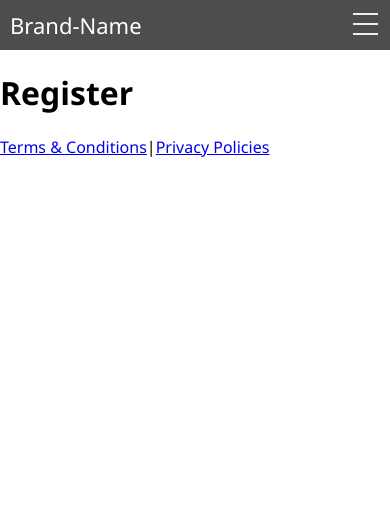
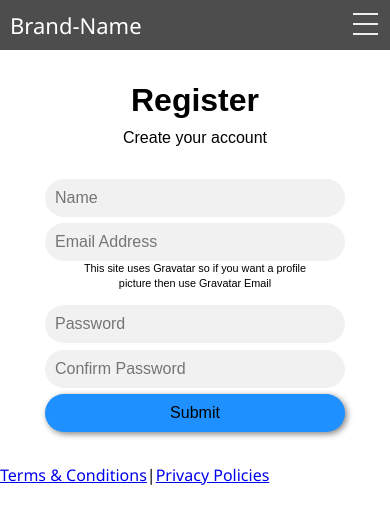
Before and after one commit to Adarsh710/ReactApp_Learning, a React (Create React App) app in the folder app/: page /register in a window 390 px wide. Shown: the top 524 px of the page. Built offline with nearby package versions, Linux system fonts and the light colour scheme; the HTML template or start-up script is replaced by a standard one.

Commit message:
components added for login and register page

```diff
--- /dev/null
+++ b/app/src/components/auth/Auth.css
@@ -0,0 +1,64 @@
+* {
+  margin: 0;
+  padding: 0;
+}
+
+.container {
+  text-align: center;
+  margin: auto;
+  width: fit-content;
+  font-family: sans-serif;
+  height: inherit;
+}
+
+.signup, .login {
+  margin: 2em 0;
+}
+
+.heading {
+  margin: inherit;
+}
+
+.heading h1 {
+  margin-bottom: 0.3em;
+}
+
+.form input {
+  background-color: rgb(241, 241, 241);
+  width: 400px;
+  margin: 0.4em auto;
+  display: block;
+  border-radius: 25px;
+  outline: none;
+  font-size: 1em;
+  padding: 10px;
+  border: none;
+}
+
+.form p {
+  font-size: 13px;
+  margin: -0.6em auto 1.2em;
+}
+
+.form input[type="submit"] {
+  background-color: dodgerblue;
+  box-shadow: 2px 2px 6px rgb(128, 128, 128);
+}
+
+.form input[type="submit"]:hover {
+  background-color: rgb(30, 133, 236);
+}
+
+.form input[type="submit"]:active {
+  background-color: rgb(28, 117, 206);
+  box-shadow: 1px 1px 4px rgb(128, 128, 128);
+}
+
+@media screen and (max-width: 500px){
+  .form input {
+    width: 300px;
+  }
+  .form p {
+    width: 250px;
+  }
+}
--- a/app/src/components/auth/Login.js
+++ b/app/src/components/auth/Login.js
@@ -3,9 +3,18 @@ import React, { Component } from "react";
 class Login extends Component {
   render() {
     return (
-      <div>
-        <h1>Login</h1>
-      </div>
+      <div className="container">
+        <div className="login">
+            <div className="heading">
+                <h1>Login</h1>
+            </div>
+            <form className="form" action="">
+                <input type="email" name="email" placeholder="Email Address" required />
+                <input type="password" name="password1" placeholder="Password" required />
+                <input type="submit" name="submit" />
+            </form>
+        </div>
+    </div>
     );
   }
 }
--- a/app/src/components/auth/Register.js
+++ b/app/src/components/auth/Register.js
@@ -1,11 +1,28 @@
 import React, { Component } from "react";
+import './Auth.css'
 
 class Register extends Component {
   render() {
     return (
-      <div>
-        <h1>Register</h1>
-      </div>
+      <div className="container">
+        <div className="signup">
+            <div className="heading">
+                <h1>Register</h1>
+                <p>Create your account</p>
+            </div>
+            <form className="form" action="">
+                <input type="text" name="name" placeholder="Name" required />
+                <input type="email" name="email" placeholder="Email Address" required />
+                <p>
+                    <small className="small">This site uses Gravatar so if you want a profile picture then use Gravatar
+                        Email</small>
+                </p>
+                <input type="password" name="password1" placeholder="Password" required />
+                <input type="password" name="password2" placeholder="Confirm Password" required />
+                <input type="submit" name="submit" />
+            </form>
+        </div>
+    </div>
     );
   }
 }
--- a/app/src/components/layouts/Navbar.js
+++ b/app/src/components/layouts/Navbar.js
@@ -6,6 +6,7 @@ class Navbar extends Component {
   render() {
     return (
       <div className="nav">
+        <input type="checkbox" id="nav-check" />
         <div className="nav-header">
           <div className="nav-title">
             <Link className="brand" to="/">
@@ -14,7 +15,7 @@ class Navbar extends Component {
           </div>
         </div>
         <div className="nav-btn">
-          <label>
+          <label htmlFor="nav-check">
             <span></span>
             <span></span>
             <span></span>
--- a/app/src/components/layouts/layout.css
+++ b/app/src/components/layouts/layout.css
@@ -8,8 +8,8 @@ body {
 }
 
 ::-webkit-scrollbar {
-  width: 10px;
-  height: 10px;
+  width: 5px;
+  height: 5px;
 }
 ::-webkit-scrollbar-track {
   background: #000;
@@ -26,6 +26,8 @@ body {
   background: #006a75;
 }
 
+
+/* Navgation CSS */
 .nav {
   height: 50px;
   width: 100%;
@@ -53,6 +55,7 @@ body {
 }
 
 .nav > .nav-links {
+  height: 100%;
   display: inline;
   float: right;
   margin-right: 100px;
@@ -61,6 +64,7 @@ body {
 
 .nav > .nav-links > .auth {
   display: inline-block;
+  height: 100%;
   padding: 10px;
   margin: 0 20px;
   text-decoration: none;
@@ -73,6 +77,11 @@ body {
 .nav > .nav-links > .auth:hover {
   background-color: rgb(2, 2, 24);
 }
+
+.nav > #nav-check {
+  display: none;
+}
+/* End of Navigation CSS */
 
 /* Landing page css */
 .heroimage > .img1 {
@@ -113,15 +122,17 @@ body {
     top: 50px;
     left: 0px;
   }
-  .nav > .nav-links > button {
+  .nav > .nav-links > .auth {
     display: block;
-    width: 100%;
+    height: auto;
+    margin: 0;
+    padding: 10px 15px;
   }
   .nav > #nav-check:not(:checked) ~ .nav-links {
     height: 0px;
   }
   .nav > #nav-check:checked ~ .nav-links {
-    height: calc(100vh - 50px);
+    height: calc(60vh - 50px);
     overflow-y: auto;
   }
 }
```
